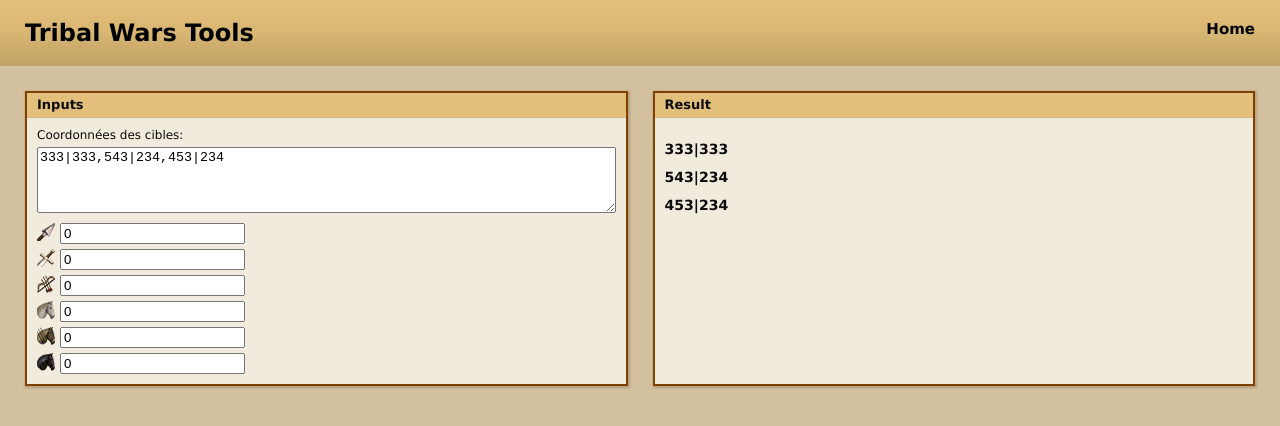
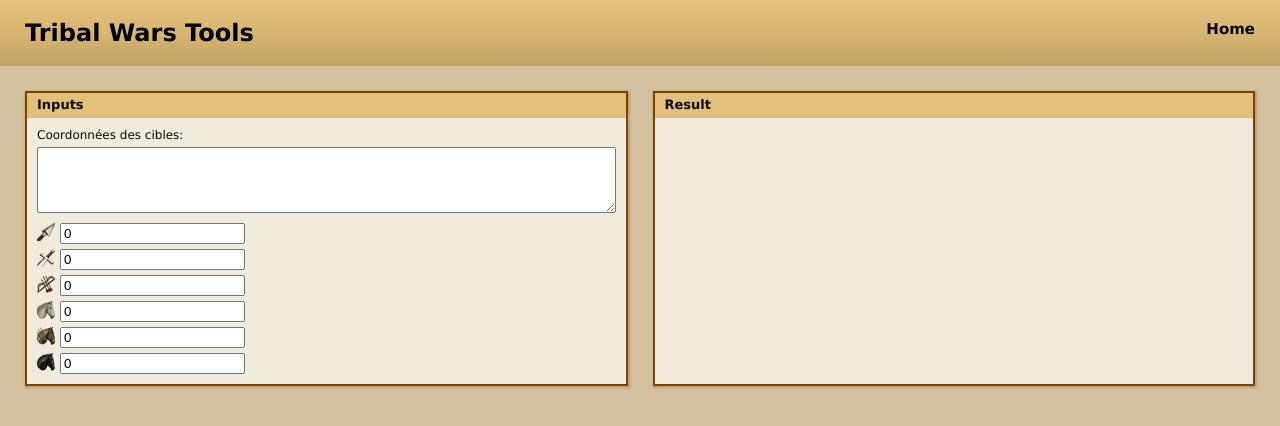
Before and after one commit to jcwieme/tribal-wars-tools, a Nuxt app: page / in a window 1280 px wide. Shown: the top 426 px of the page. Built offline with nearby package versions, Linux system fonts and the light colour scheme.

Commit message:
def part 1

```diff
--- a/pages/index.vue
+++ b/pages/index.vue
@@ -29,7 +29,7 @@
 </template>
 
 <script setup>
-const textAreaInput = ref('333|333,543|234,453|234')
+const textAreaInput = ref('')
 const units = ref({
   spear: 0,
   sword: 0,
@@ -39,6 +39,9 @@
   heavy: 0,
 })
 const results = computed(() => {
+  const allUnitsZero = Object.values(units.value).every((value) => value === 0)
+  if (allUnitsZero) return null
+
   const cibles = textAreaInput.value.match(/\d{3}\|\d{3}/g)
   if (!cibles) return null
 
```
